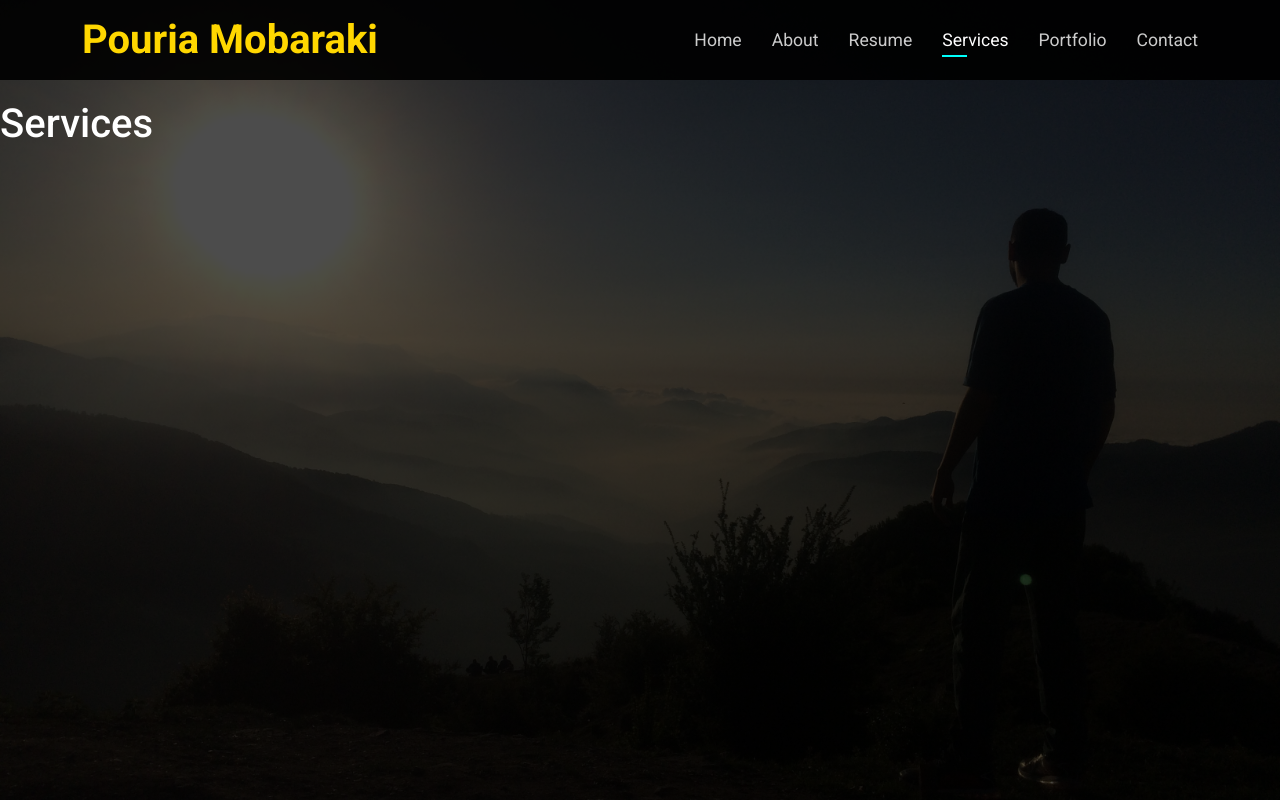
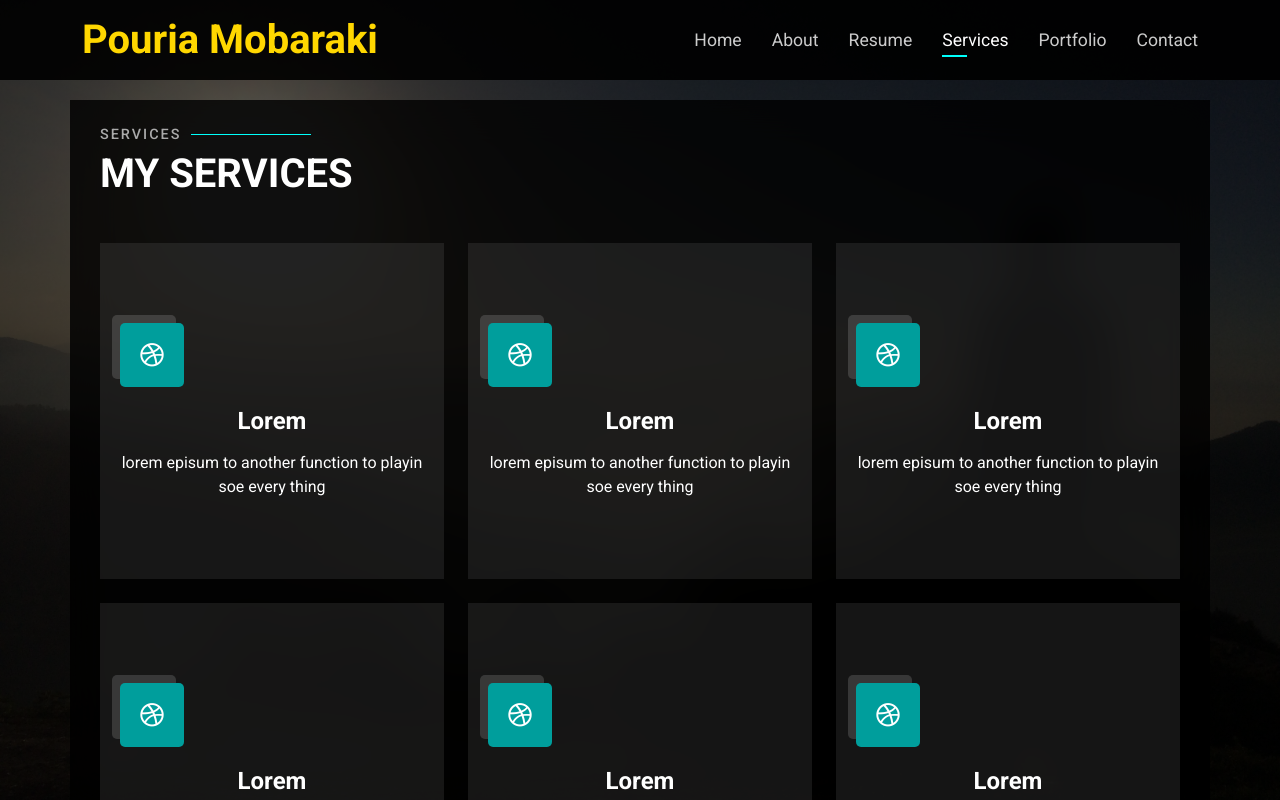
Before and after one commit to pouria-mobaraki/Portfolio-Website, a React (Create React App) app: page / in a window 1280 px wide. Both pictures are taken after a click on the link "Services". Built offline with nearby package versions, Linux system fonts and the light colour scheme.

Commit message:
add services components

```diff
--- /dev/null
+++ b/src/components/ServicesItem.jsx
@@ -0,0 +1,19 @@
+import React from "react";
+
+function ServicesItem({ icon, name, brief }) {
+  return (
+    <div className="col-lg-4 col-md-6 d-flex align-items-stretch mt-4">
+      <div className="icon-box">
+        <div className="icon">
+          <i className={icon}></i>
+        </div>
+        <h4>
+          <a href="#">{name}</a>
+        </h4>
+        <p>{brief}</p>
+      </div>
+    </div>
+  );
+}
+
+export default ServicesItem;
--- /dev/null
+++ b/src/data/servicesData.js
@@ -0,0 +1,47 @@
+const servicesData = [
+    {
+        _id:1,
+        icon:'bx bxl-dribbble',
+        name:'Lorem',
+        brief:`lorem episum to another function
+        to playin soe every thing`,
+    },
+    {
+        _id:2,
+        icon:'bx bxl-dribbble',
+        name:'Lorem',
+        brief:`lorem episum to another function
+        to playin soe every thing`,
+    },
+    {
+        _id:3,
+        icon:'bx bxl-dribbble',
+        name:'Lorem',
+        brief:`lorem episum to another function
+        to playin soe every thing`,
+    },
+    {
+        _id:4,
+        icon:'bx bxl-dribbble',
+        name:'Lorem',
+        brief:`lorem episum to another function
+        to playin soe every thing`,
+    },
+    {
+        _id:5,
+        icon:'bx bxl-dribbble',
+        name:'Lorem',
+        brief:`lorem episum to another function
+        to playin soe every thing`,
+    },
+    {
+        _id:6,
+        icon:'bx bxl-dribbble',
+        name:'Lorem',
+        brief:`lorem episum to another function
+        to playin soe every thing`,
+    },
+]
+
+
+export default servicesData
--- a/src/pages/Services.jsx
+++ b/src/pages/Services.jsx
@@ -1,10 +1,22 @@
-import React from 'react'
+import React, { useState } from 'react'
 import './services.css'
+import SectionTitle from '../components/SectionTitle'
+import servicesData from '../data/servicesData'
+import ServicesItem from '../components/ServicesItem'
 
 function Services({reference}) {
+const [services,setServices] = useState(servicesData)
+
   return (
     <section id="services" className="services" ref={reference}>
-        <h1>Services</h1>
+        <div className="container">
+          <SectionTitle title={'Services'} subtitle={'My Services'}/>
+          <div className="row">
+            {services.map(service => (
+              <ServicesItem  key={service._id} {...service}/>
+            ))}
+          </div>
+        </div>
     </section>
   )
 }
--- a/src/pages/services.css
+++ b/src/pages/services.css
@@ -0,0 +1,66 @@
+.services .icon-box {
+    text-align: center;
+    background: rgba(204, 204, 204, 0.1);
+    padding: 80px 20px;
+    transition: all ease-in-out 0.5s;
+}
+.services .icon-box .icon {
+    margin: 0;
+    width: 64px;
+    height: 64px;
+    background: var(--second);
+    border-radius: 5px;
+    transition: all 0.5s ease-out 0s;
+    display: flex;
+    align-items: center;
+    justify-content: center;
+    margin-bottom: 20px;
+    transform-style: preserve-3d;
+}
+.services .icon-box .icon i {
+color: #fff;
+font-size: 28px;
+}
+.services .icon-box .icon::before {
+    position: absolute;
+    content:'';
+    left: -8px;
+    top: -8px;
+    height: 100%;
+    width: 100%;
+    background: rgba(255, 255, 255, 0.15);
+    border-radius: 5px;
+    transition: all 0.5s ease-out 0s;
+    transform: translateZ(-1px);
+}
+
+.services .icon-box h4 {
+    font-weight: 700;
+    margin-bottom: 15px;
+    font-size: 1.5rem;
+}
+.services .icon-box  h4 a {
+    color: #fff;
+}
+.services .icon-box p {
+    line-height: 24px;
+    font-size: 1rem;
+    margin-bottom: 0;
+}
+.services .icon-box:hover {
+    background: var(--primary);
+    background-color: var(--second);
+}
+.services .icon-box:hover .icon {
+    background: #ffffff;
+}
+.services .icon-box:hover .icon i {
+    color: var(--second);
+}
+.services .icon-box:hover .icon::before {
+    background: var(--primary);
+}
+.services .icon-box:hover h4 a ,
+.services .icon-box:hover p{
+    color: #fff;
+}
```
